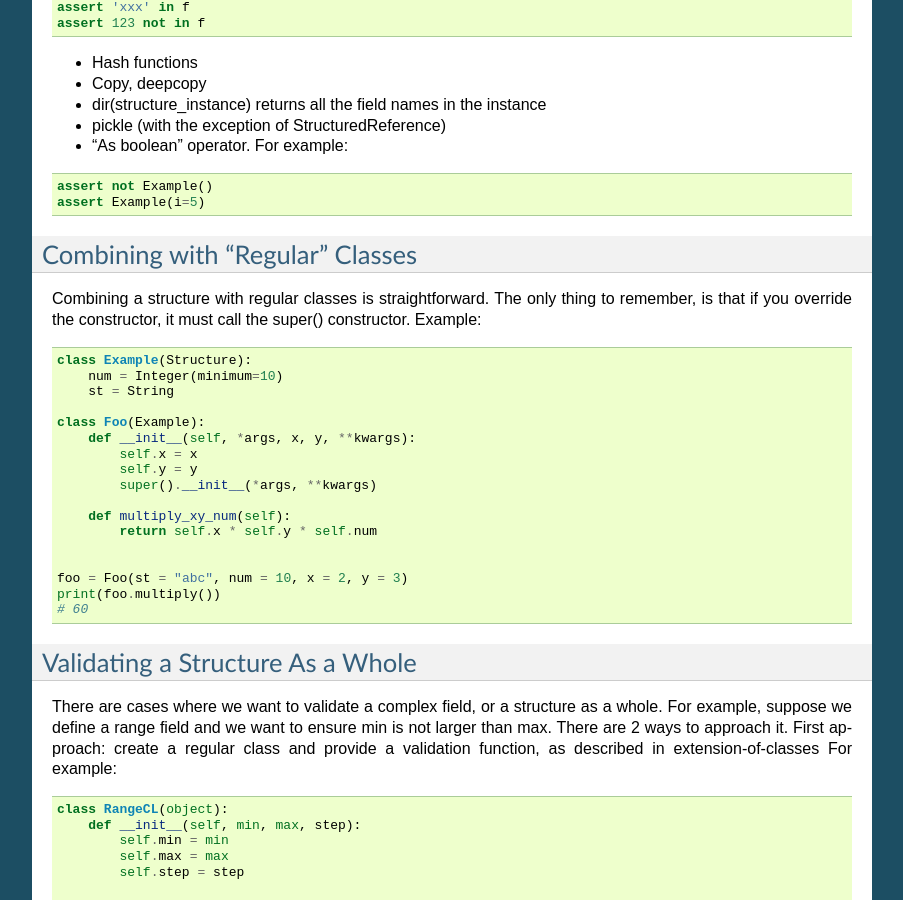
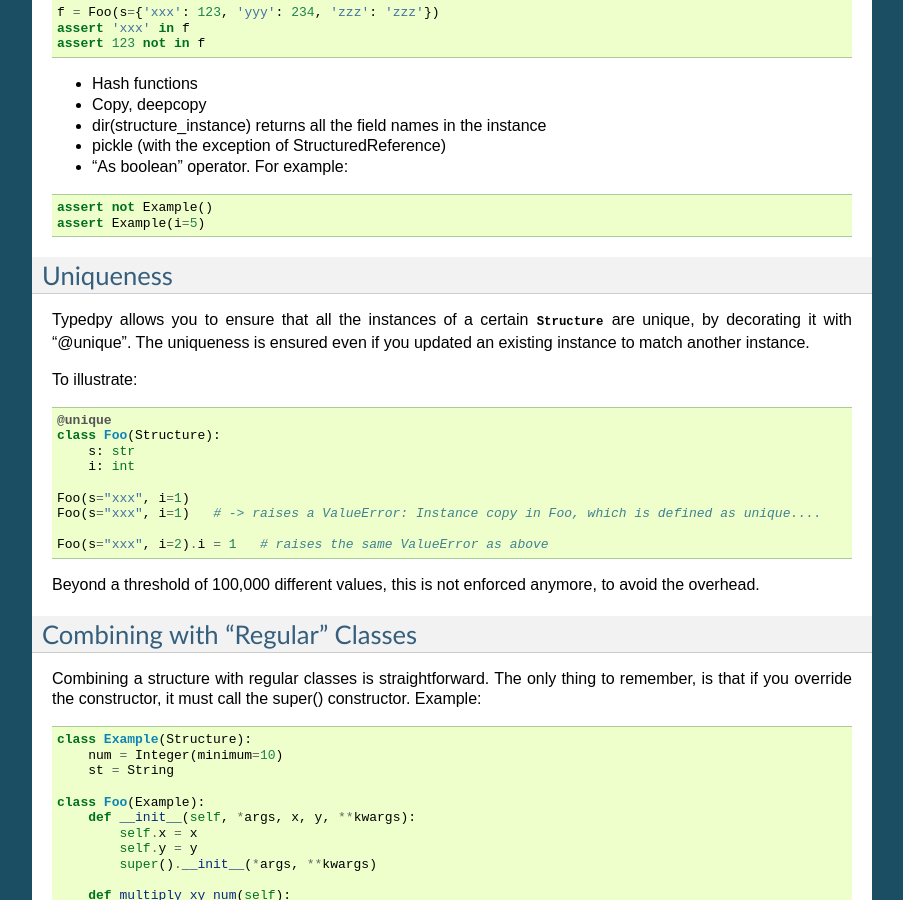
Before and after one commit to loyada/typedpy, a Sphinx documentation site: the page built from docs/structures.rst, in a window 1280 px wide and 900 px high, scrolled down 4150 px. Shown: the whole window, without its empty margins (198-1101 px from the left). Built offline with Sphinx 7.4.7, drawn with Linux system fonts in a browser that asks for light colours; pages that are not in the unit, such as notebooks, are missing from menus.

Commit message:
improve doc. maintain unique constraint for updates. allow to equal structures to have the same unique field value.

```diff
--- a/docs/structures.rst
+++ b/docs/structures.rst
@@ -240,6 +240,30 @@ Typepy supports the following operations for structure instances:
     assert not Example()
     assert Example(i=5)
 
+
+Uniqueness
+==========
+Typedpy allows you to ensure that all the instances of a certain :class:`Structure` are unique, by
+decorating it with "@unique". The uniqueness is ensured even if you updated an existing instance to match
+another instance.
+
+To illustrate:
+
+
+.. code-block:: python
+
+    @unique
+    class Foo(Structure):
+        s: str
+        i: int
+
+    Foo(s="xxx", i=1)
+    Foo(s="xxx", i=1)   # -> raises a ValueError: Instance copy in Foo, which is defined as unique....
+
+    Foo(s="xxx", i=2).i = 1   # raises the same ValueError as above
+
+Beyond a threshold of 100,000 different values, this is not enforced anymore, to avoid the overhead.
+
 Combining with "Regular" Classes
 ================================
 
```
Also changed, not shown: docs/fields.rst (+42 -0 lines), 3 other files.
